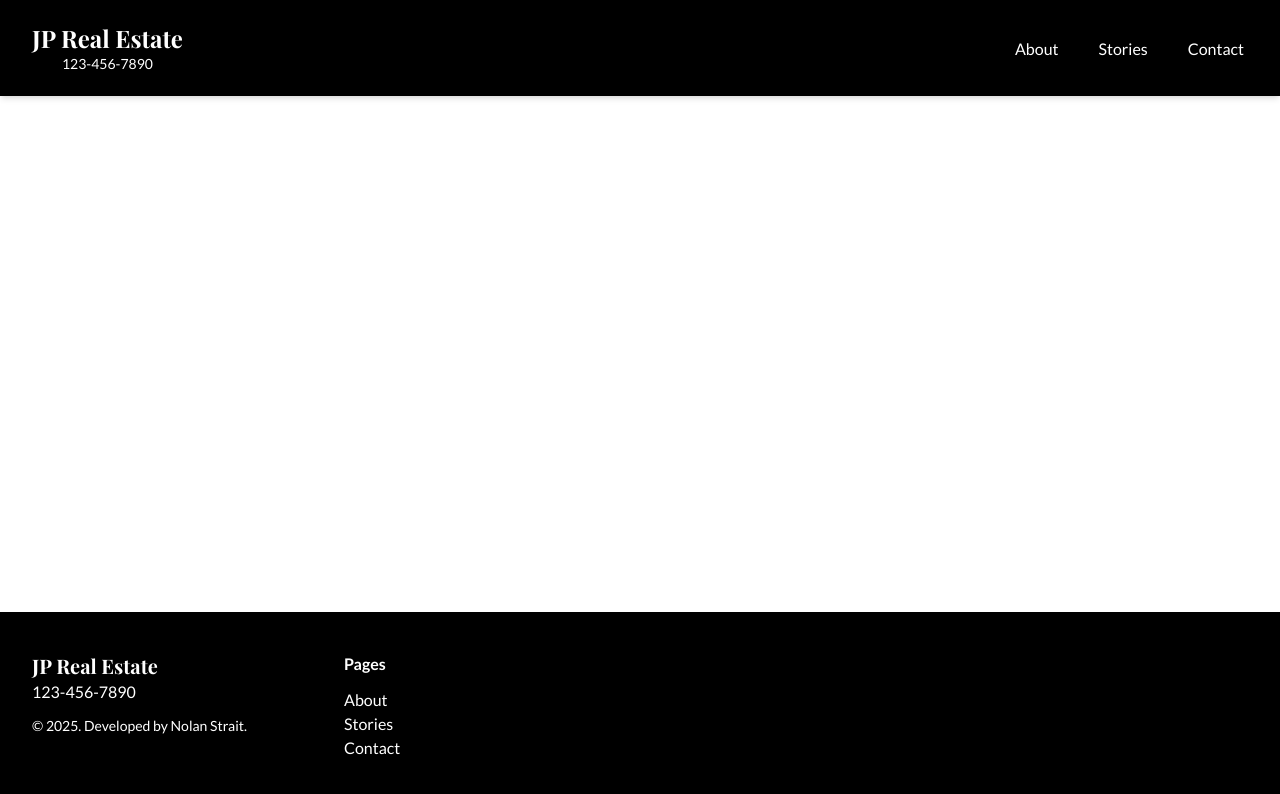
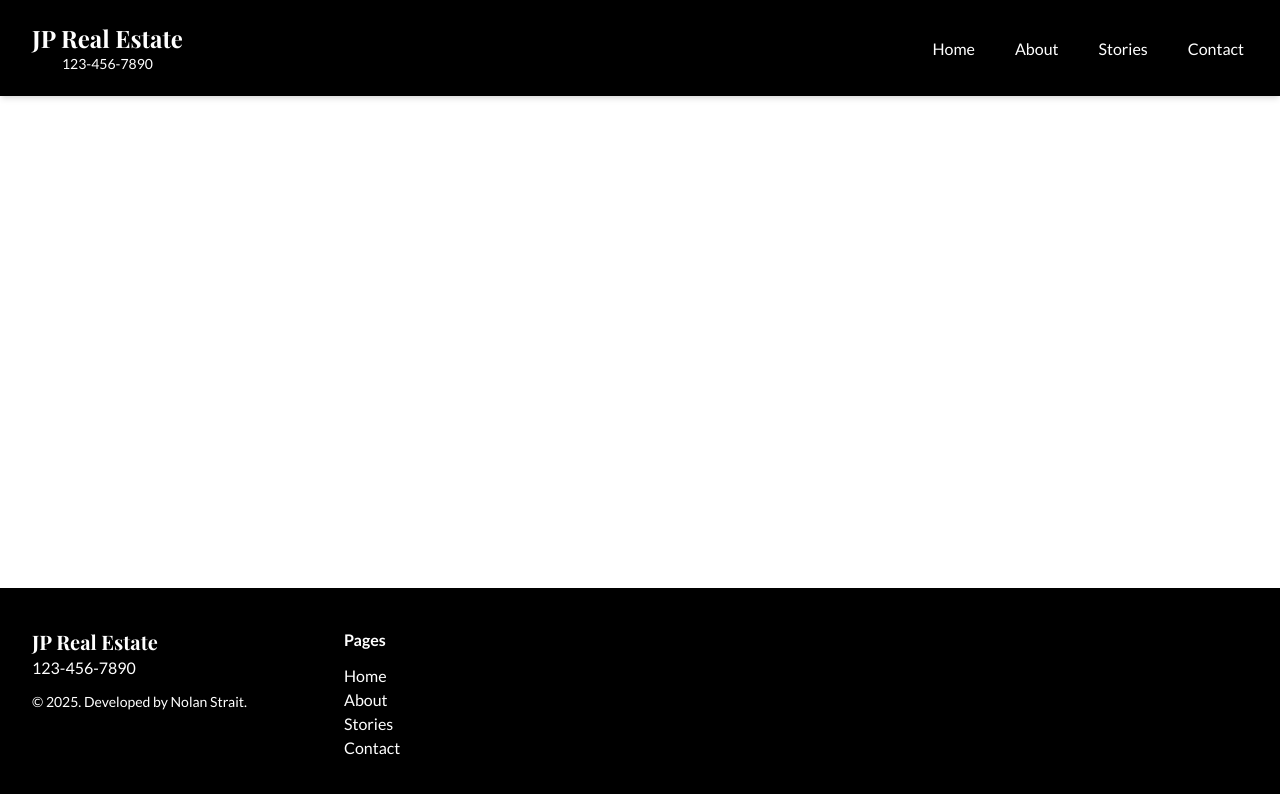
Before and after one commit to nlstrait/jp-realestate, a Next.js app in the folder apps/jp-realestate/: page / in a window 1280 px wide. Shown: the top 794 px of the page. Built offline with nearby package versions, Linux system fonts and the light colour scheme; a web font is replaced by a local one.

Commit message:
add Home links

```diff
--- a/apps/jp-realestate/src/components/Footer.tsx
+++ b/apps/jp-realestate/src/components/Footer.tsx
@@ -12,6 +12,11 @@ export default function Footer() {
                 <div>
                     <h3 className="font-bold mb-3">Pages</h3>
                     <ul>
+                        <li>
+                            <Link href="/" className="border-b-2 border-transparent hover:border-white hover:text-gray-200">
+                                Home
+                            </Link>
+                        </li>
                         <li>
                             <Link href="/about" className="border-b-2 border-transparent hover:border-white hover:text-gray-200">
                                 About
--- a/apps/jp-realestate/src/components/NavBar.tsx
+++ b/apps/jp-realestate/src/components/NavBar.tsx
@@ -37,6 +37,12 @@ export default function NavBar() {
 
         <div className="hidden font-sans text-base text-white font-medium sm:ml-6 sm:flex sm:space-x-8">
           <Link
+            href="/"
+            className="inline-flex items-center px-1 pt-1 border-b-2 border-transparent hover:border-white hover:text-gray-200"
+          >
+            Home
+          </Link>
+          <Link
             href="/about"
             className="inline-flex items-center px-1 pt-1 border-b-2 border-transparent hover:border-white hover:text-gray-200"
           >
```
